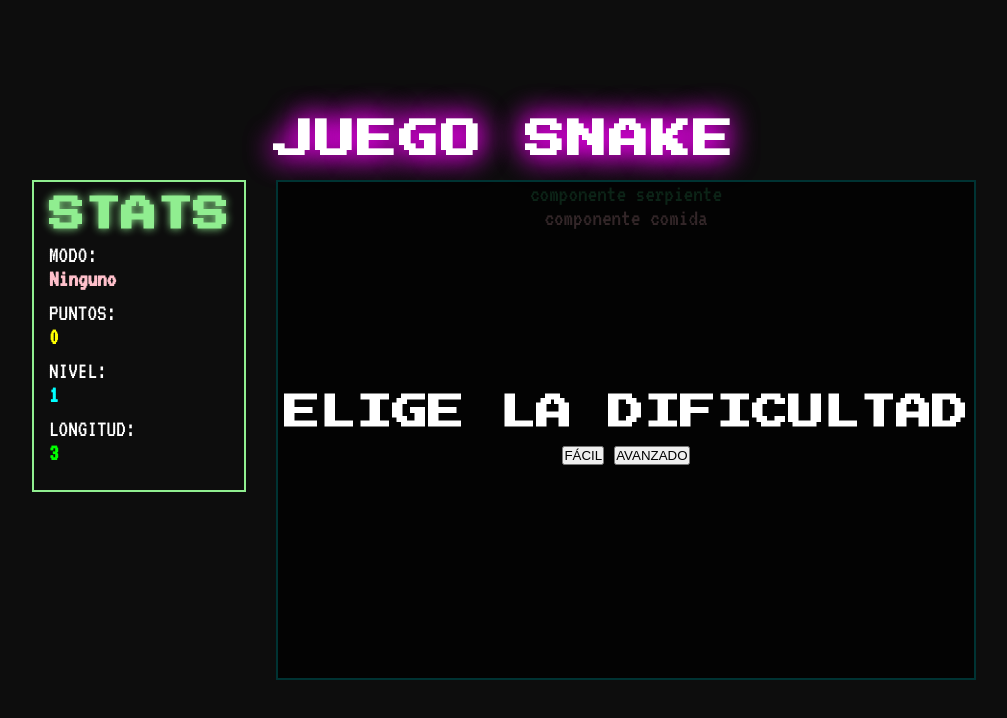
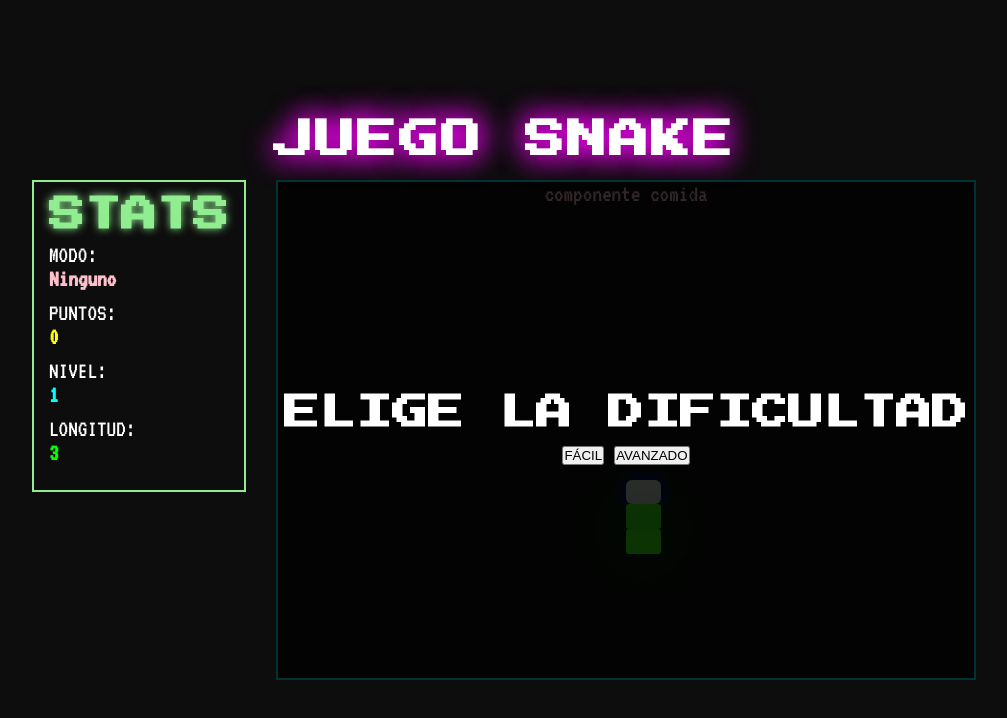
Before and after one commit to Pxdro-410/Lab6Snake-web-PC, a React (Vite) app: page / in a window 1280 px wide. Shown: the top 718 px of the page, without its empty margins (136-1143 px from the left). Built offline with nearby package versions, Linux system fonts and the light colour scheme.

Commit message:
feat: se le agrega forma a la serpiente

```diff
--- a/src/components/Snake.jsx
+++ b/src/components/Snake.jsx
@@ -1,10 +1,30 @@
 import React from 'react';
 
-function Serpiente() {
+function Serpiente({ snake, gridSize }) {
+  if (!snake) return null;
   return (
-    <div>
-      <p style={{ color: 'mediumseagreen' }}>componente serpiente</p>
-    </div>
+    <>
+      {snake.map((segment, index) => {
+        const style = {
+          position: 'absolute',
+          left: `${(segment.x / gridSize) * 100}%`,
+          top: `${(segment.y / gridSize) * 100}%`,
+          width: `${100 / gridSize}%`,
+          height: `${100 / gridSize}%`,
+          backgroundColor: index === 0 ? '#e8e8e4ff' : 'var(--neon-green)',
+          boxShadow: index === 0 ? '0 0 15px blue' : '0 0 75px green',
+          borderRadius: index === 0 ? '6px' : '3px',
+          transition: 'left 0.1s linear, top 0.1s linear'
+        };
+
+        return (
+          <div
+            key={`${segment.x}-${segment.y}-${index}`}
+            style={style}
+          />
+        );
+      })}
+    </>
   );
 }
 
```
